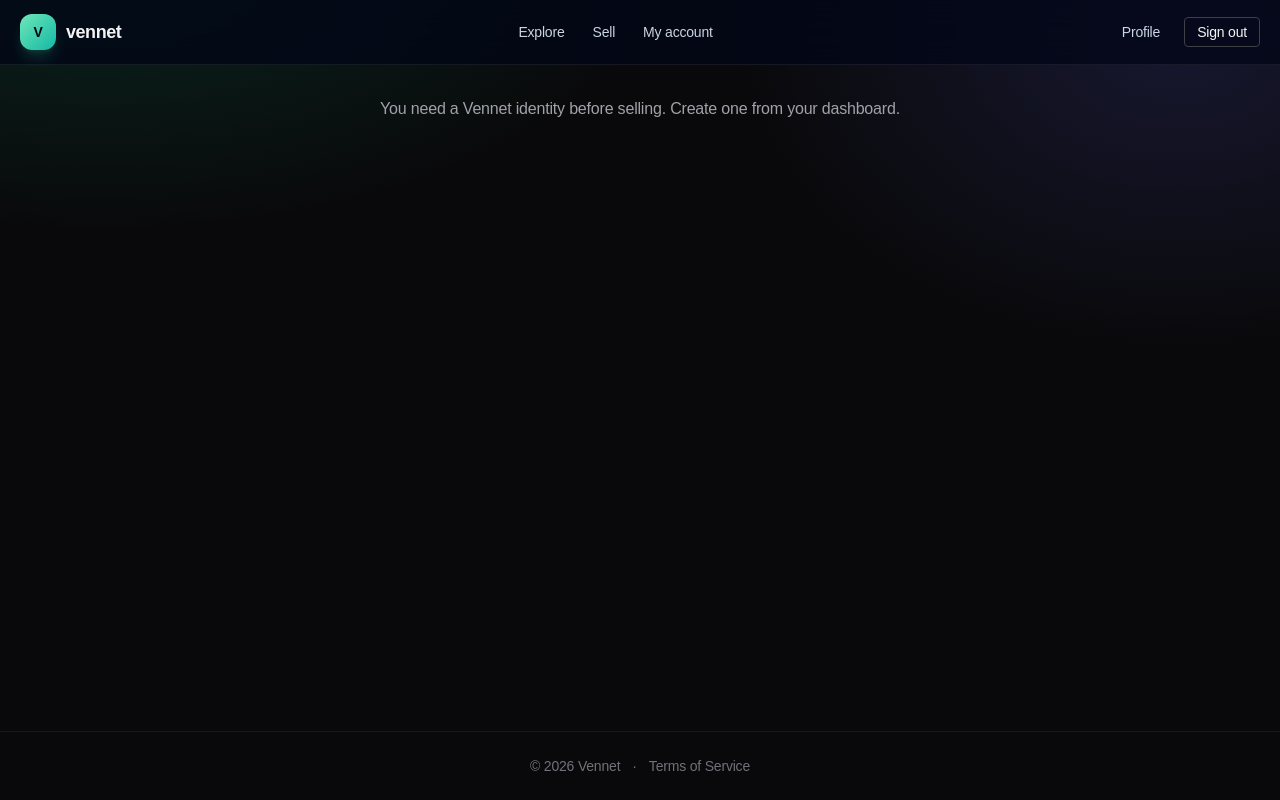
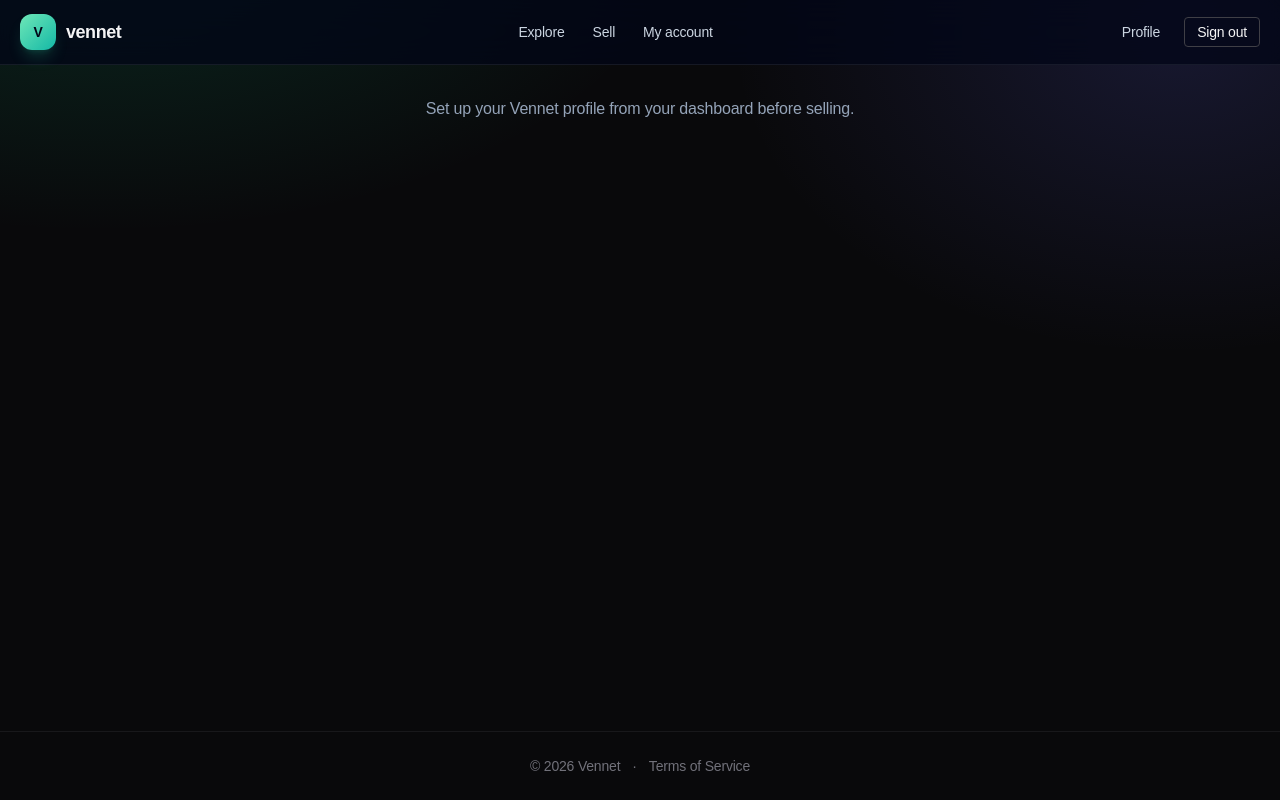
Before and after one commit to MagroOwner/Vennet, a Next.js app: page /marketplace/new in a window 1280 px wide. Built offline with nearby package versions, Linux system fonts and the light colour scheme; no server answers; the database is empty; sample sign-in values are in the browser's storage.

Commit message:
Require Stripe onboarding before listing

```diff
--- a/src/app/marketplace/new/page.tsx
+++ b/src/app/marketplace/new/page.tsx
@@ -1,25 +1,28 @@
+import Link from "next/link";
 import { NewListingForm } from "@/components/forms/NewListingForm";
-import { getIdentity } from "@/lib/queries";
+import { getIdentity, getStripeAccount } from "@/lib/queries";
 import { requireSession } from "@/lib/session";
 
 export const dynamic = "force-dynamic";
 
 export default async function NewListingPage() {
   const { userId } = await requireSession("/marketplace/new");
-  const identity = await getIdentity(userId);
+  const [identity, stripeAccount] = await Promise.all([getIdentity(userId), getStripeAccount(userId)]);
 
   if (!identity) {
+    return <p className="mx-auto max-w-xl text-center text-slate-400">Set up your Vennet profile from your dashboard before selling.</p>;
+  }
+
+  if (!stripeAccount?.chargesEnabled) {
     return (
-      <p className="text-center text-zinc-400">
-        You need a Vennet identity before selling. Create one from your dashboard.
-      </p>
+      <div className="mx-auto max-w-xl rounded-2xl border border-amber-400/25 bg-amber-400/10 p-7">
+        <p className="text-sm font-semibold text-amber-200">Stripe payout setup required</p>
+        <h1 className="mt-2 text-3xl font-black text-white">Connect Stripe before creating a listing</h1>
+        <p className="mt-3 leading-6 text-amber-50/75">To sell on Vennet, you need a verified Stripe account that can accept payments and receive payouts. This keeps every marketplace sale protected for buyers and sellers.</p>
+        <Link href="/stripe/onboarding" className="button-primary mt-6">Connect Stripe</Link>
+      </div>
     );
   }
 
-  return (
-    <div className="mx-auto max-w-xl">
-      <h1 className="text-3xl font-bold">Create a listing</h1>
-      <NewListingForm />
-    </div>
-  );
+  return <div className="mx-auto max-w-xl"><h1 className="text-3xl font-bold">Create a listing</h1><p className="mt-2 text-slate-400">Add a digital product, service, or subscription for sale.</p><NewListingForm /></div>;
 }
```
